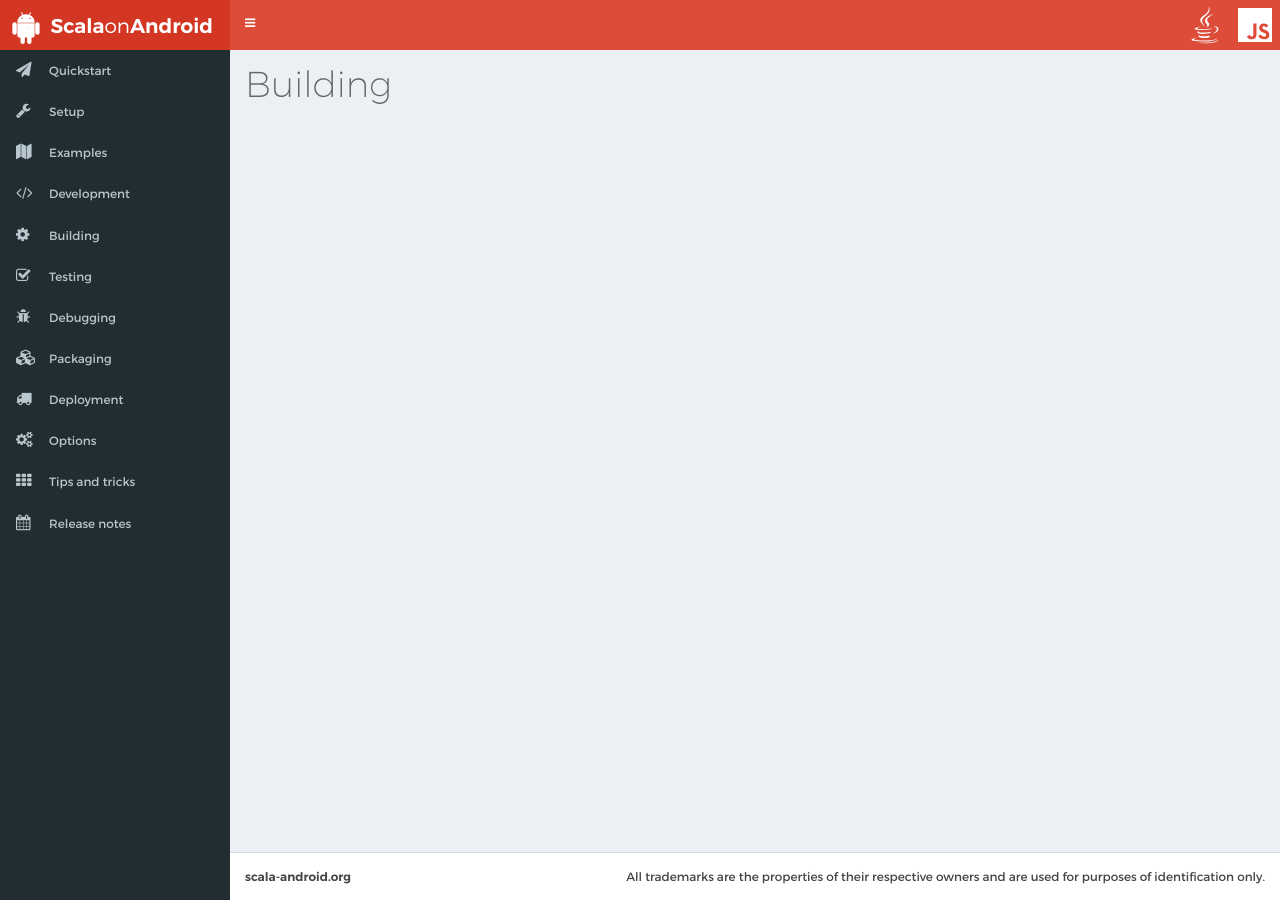
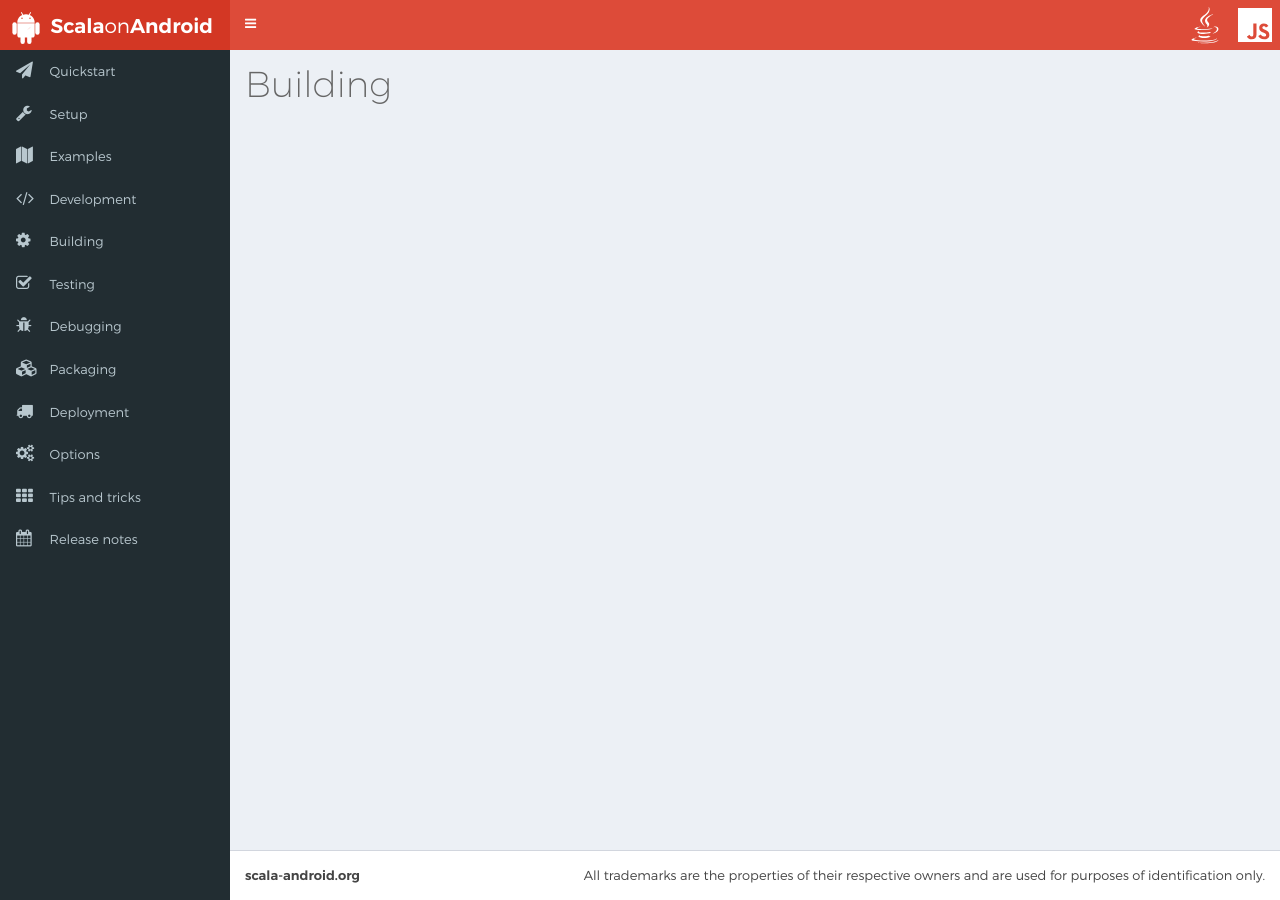
Before and after one commit to scala-android/scala-android.github.io, a Jekyll site: the page built from _pages/building.md, in a window 1280 px wide. Built offline with Jekyll 4.4.1, drawn with Linux system fonts in a browser that asks for light colours; nearby versions of some CDN libraries.

Commit message:
Font tuning

```diff
--- a/resources/css/main.scss
+++ b/resources/css/main.scss
@@ -7,8 +7,8 @@
 
 // Our variables
 $base-font-family: Montserrat, sans-serif;
-$base-font-size:   12px;
-$base-font-weight: 400;
+$base-font-size:   13px;
+$base-font-weight: 300;
 $small-font-size:  $base-font-size * 0.875;
 $base-line-height: 1.5;
 
```
